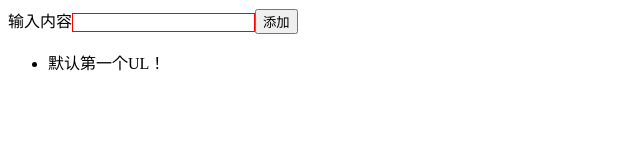
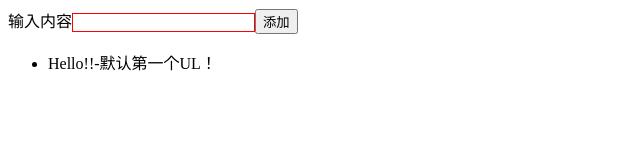
Before and after one commit to brownguo/react_web, a React (Create React App) app: page / in a window 1280 px wide. Shown: the top 160 px of the page, without its empty margins (0-640 px from the left). Built offline with nearby package versions, Linux system fonts and the light colour scheme.

Commit message:
defaultProps & propTypes

```diff
--- a/src/TodoItem.js
+++ b/src/TodoItem.js
@@ -1,4 +1,5 @@
-import React , { Component }from 'react'
+import React , { Component } from 'react'
+import PropTypes from 'prop-types';
 
 class TodoItem extends Component{
     constructor(props){
@@ -7,13 +8,13 @@ class TodoItem extends Component{
     }
 
     render() {
-        const {content} = this.props
+        const {content,test} = this.props
         return (
             <li
                 onClick={this.handleClick}
                 key={this.props.idx}
-                dangerouslySetInnerHTML={{__html:content}}
             >
+                {test}-{content}
             </li>)
     }
 
@@ -23,4 +24,13 @@ class TodoItem extends Component{
     }
 }
 
+TodoItem.propTypes = {
+    content: PropTypes.string,
+    deleteItem: PropTypes.func,
+    index: PropTypes.number
+};
+
+TodoItem.defaultProps = {
+    test:'Hello!!'
+};
 export default TodoItem;
```
